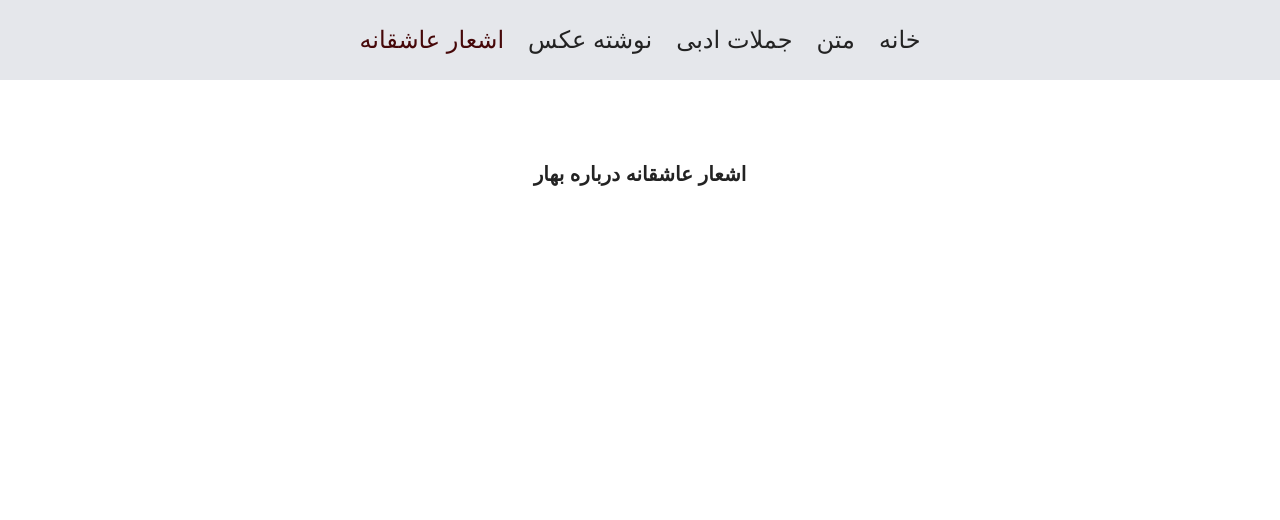
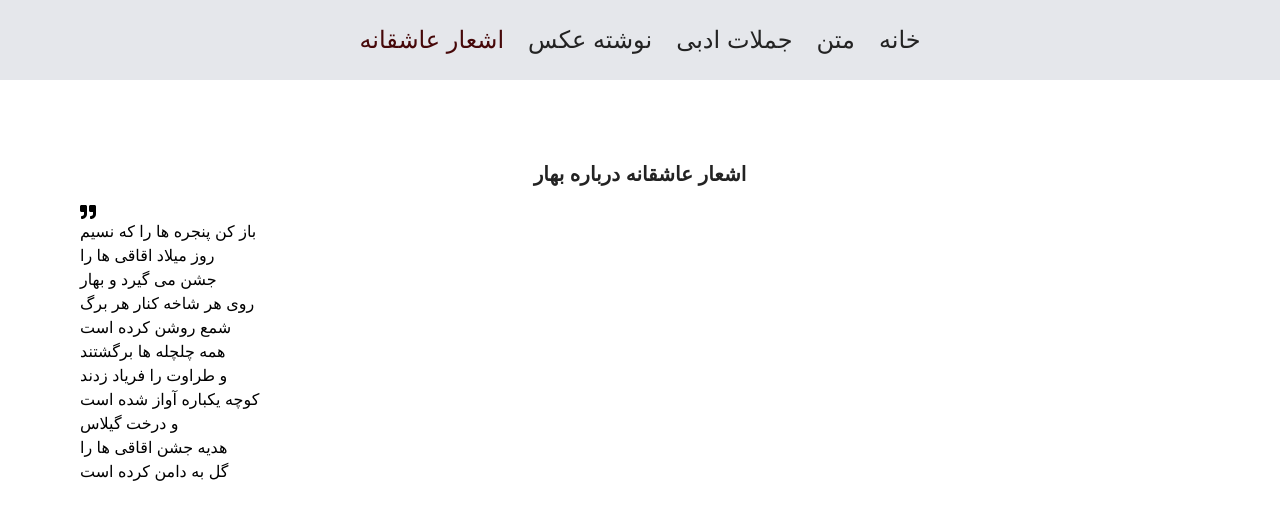
Before and after one commit to NazifaRahimy/spring, a Next.js app: page /poems in a window 1280 px wide. Shown: the top 520 px of the page. Built offline with nearby package versions, Linux system fonts and the light colour scheme.

Commit message:
Add poetry card component with spring-themed verses

```diff
--- a/src/app/poems/page.tsx
+++ b/src/app/poems/page.tsx
@@ -1,7 +1,22 @@
+import { FaQuoteRight } from "react-icons/fa";
 const Poems = () => {
      return (
         <div className="w-full  box-border px-[80px] py-10">
             <h2 className="mt-10 text-center mb-4 text-[#232323] font-semibold text-xl">اشعار عاشقانه درباره بهار</h2>
+            <div >
+                 <div><FaQuoteRight /></div>
+                <p>باز کن پنجره ها را که نسیم</p>
+                <p >روز میلاد اقاقی ها را</p>
+                <p >جشن می گیرد و بهار</p>
+                <p >روی هر شاخه کنار هر برگ</p>
+                <p>شمع روشن کرده است</p>
+                <p >همه چلچله ها برگشتند</p>
+                <p >و طراوت را فریاد زدند</p>
+                <p >کوچه یکباره آواز شده است</p>
+                <p >و درخت گیلاس</p>
+                <p>هدیه جشن اقاقی ها را</p>
+                <p>گل به دامن کرده است</p>
+        </div>
         </div>
       );
 }
```
